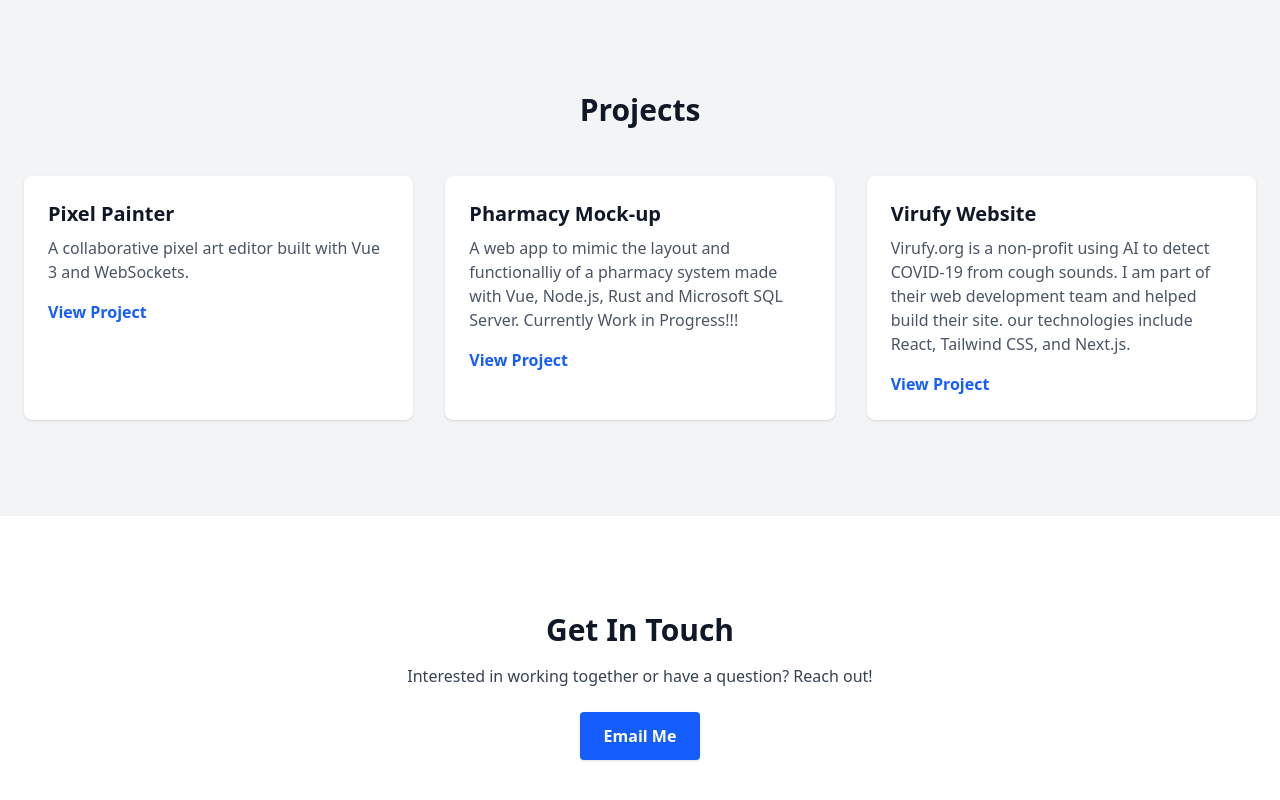
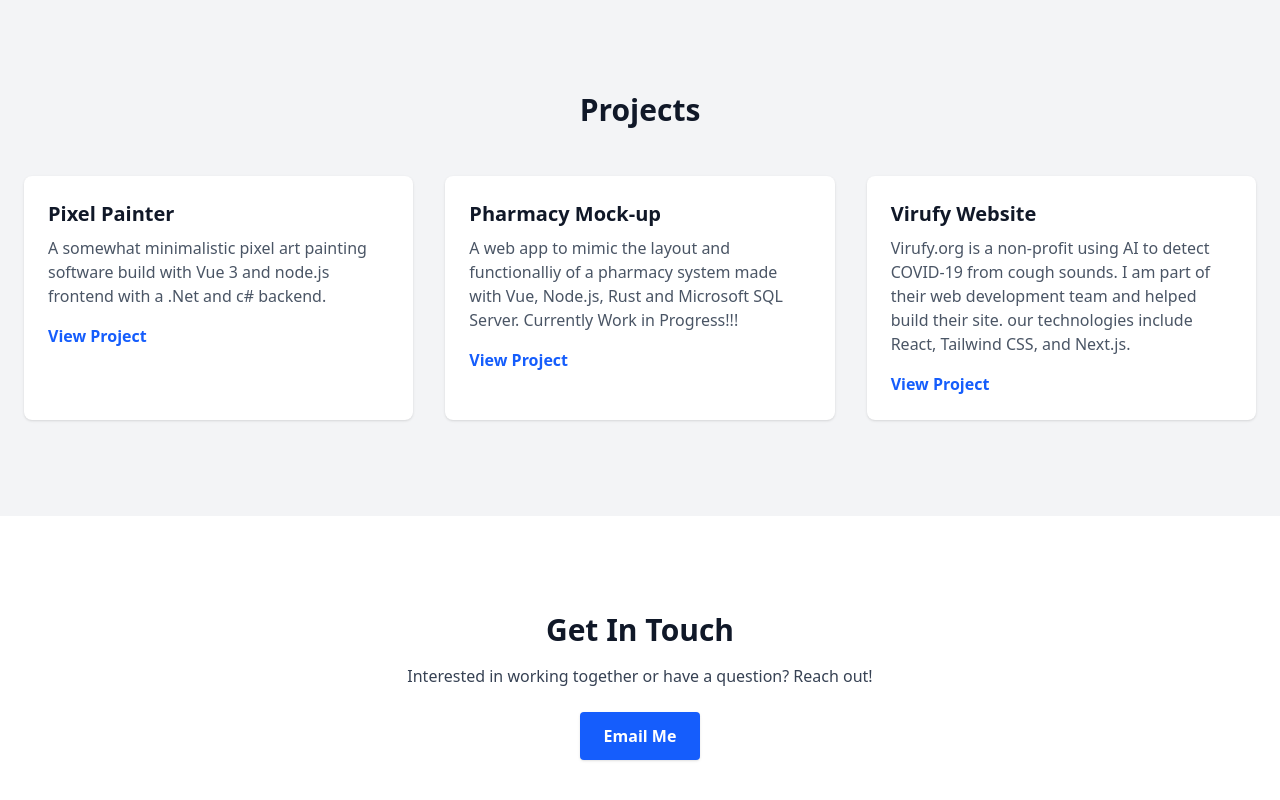
Before and after one commit to AngdroRyu/Portfolio, a Vue app: page /#/ in a window 1280 px wide. Shown: the part 696-1496 px from the top of the page. Built offline with nearby package versions, Linux system fonts and the light colour scheme.

Commit message:
removed placeholder pixelpainter project description

```diff
--- a/src/views/HomeView.vue
+++ b/src/views/HomeView.vue
@@ -46,7 +46,8 @@
           <div class="bg-white rounded-lg shadow p-6 hover:shadow-lg transition">
             <h3 class="text-xl font-semibold mb-2">Pixel Painter</h3>
             <p class="text-gray-600 mb-4">
-              A collaborative pixel art editor built with Vue 3 and WebSockets.
+              A somewhat minimalistic pixel art painting software build with Vue 3 and node.js
+              frontend with a .Net and c# backend.
             </p>
             <router-link to="/PixelPainter" class="text-blue-600 font-semibold hover:underline">
               View Project
```
